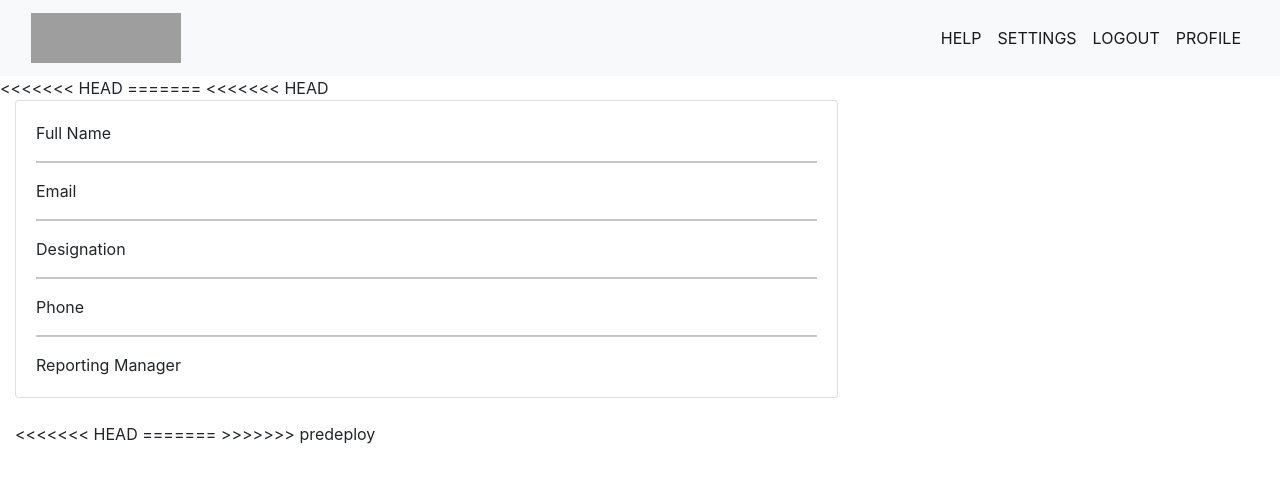
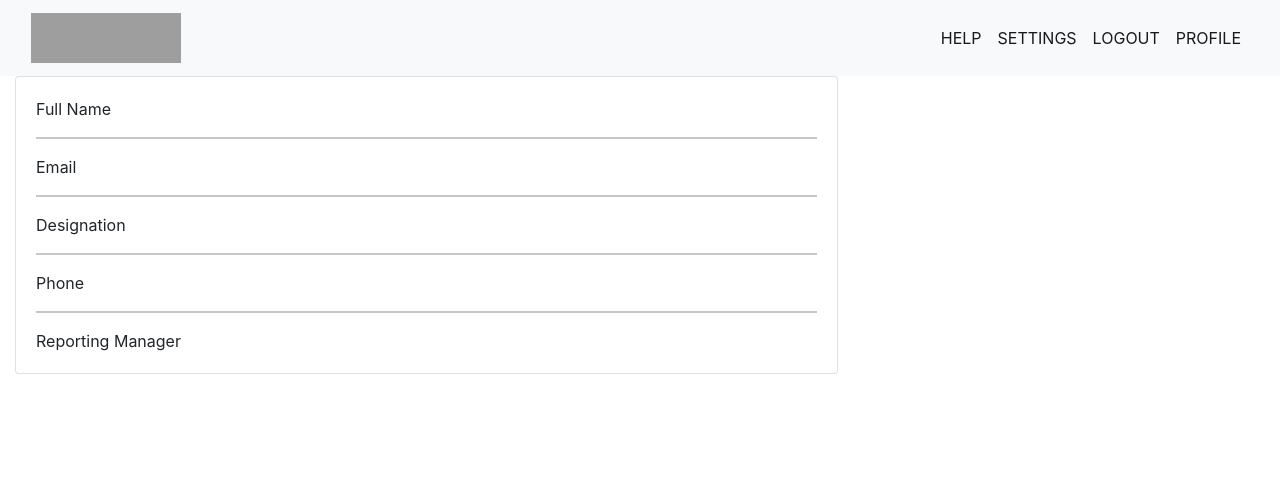
Before and after one commit to anurag-chiplunkar/iTV-CRM, a Django app: page /profile/ in a window 1280 px wide. Shown: the top 483 px of the page. Run offline with Django 3.2, Linux system fonts and the light colour scheme; the visitor is signed in with stand-in values (Sample User, id 1); some libraries are stand-ins or nearby versions; grey boxes are pictures that could not be loaded.

Commit message:
pushed from my local project setup done

```diff
--- a/profiles/templates/profiles/admin_profile.html
+++ b/profiles/templates/profiles/admin_profile.html
@@ -142,9 +142,6 @@
 
       {% endfor %}
 
-<<<<<<< HEAD
-=======
-<<<<<<< HEAD
       </div>
       <div class="col-lg-8">
         <div class="card mb-4">
@@ -200,20 +197,13 @@
 </section>
 </body>
 </html>
-<<<<<<< HEAD
-=======
->>>>>>> predeploy
+
 
       {% endif %}
 
       {% endblock %}
 
-<<<<<<< HEAD
-=======
->>>>>>> 0679c4a346fe96868e7d0c6d6b24161767099922
->>>>>>> predeploy
+
 
 </body>
 </html>
-=======
->>>>>>> 38c2f018b43b812371b0237b91ff0791f21aa6f7
--- a/templates/base/sidebar.html
+++ b/templates/base/sidebar.html
@@ -30,7 +30,7 @@
               <div class="border-end bg-white" id="sidebar-wrapper">
 
                   <div class="list-group list-group-flush">
-                      <a class="list-group-item list-group-item-action list-group-item-light p-3" href="{% url 'nfct:nfct_deal' %}">Add NFCT Deal</a>
+                      <a class="list-group-item list-group-item-action list-group-item-light p-3" href="{% url 'nfct:nfct_list' %}">Add NFCT Deal</a>
                       <a class="list-group-item list-group-item-action list-group-item-light p-3" href="{% url 'deal_fct_nonfct:fct_details' %}">Add FCT Deal</a>
                       <a class="list-group-item list-group-item-action list-group-item-light p-3" href="#!">Add Events Deal</a>
                       <a class="list-group-item list-group-item-action list-group-item-light p-3" href="#!">Add AFP Deal</a>
@@ -45,7 +45,7 @@
               <div class="border-end bg-white" id="sidebar-wrapper">
 
                   <div class="list-group list-group-flush">
-                      <a class="list-group-item list-group-item-action list-group-item-light p-3" href="{% url 'nfct:nfct_deal' %}">Add NFCT Deal</a>
+                      <a class="list-group-item list-group-item-action list-group-item-light p-3" href="{% url 'nfct:nfct_list' %}">Add NFCT Deal</a>
                       <a class="list-group-item list-group-item-action list-group-item-light p-3" href="{% url 'deal_fct_nonfct:fct_details' %}">Add FCT Deal</a>
                       <a class="list-group-item list-group-item-action list-group-item-light p-3" href="#!">Add Events Deal</a>
                       <a class="list-group-item list-group-item-action list-group-item-light p-3" href="#!">Add AFP Deal</a>
--- a/templates/home.html
+++ b/templates/home.html
@@ -27,7 +27,7 @@
 	</style>
 </head>
 <body>
-	<!-- <nav class="navbar navbar-expand-lg navbar-light bg-light">
+<!-- 	<nav class="navbar navbar-expand-lg navbar-light bg-light">
 	  <div class="container-fluid">
 	    <a class="navbar-brand" href="#">
 	    	<img style="height: 50px;width: 150px;" src="{% static 'media_root/itv1.jpg' %}">
```
Also changed, not shown: crm_itv/settings.py (+14 -6 lines), deal_fct_nonfct/migrations/0001_initial.py (added), deal_fct_nonfct/migrations/__init__.py (deleted).
